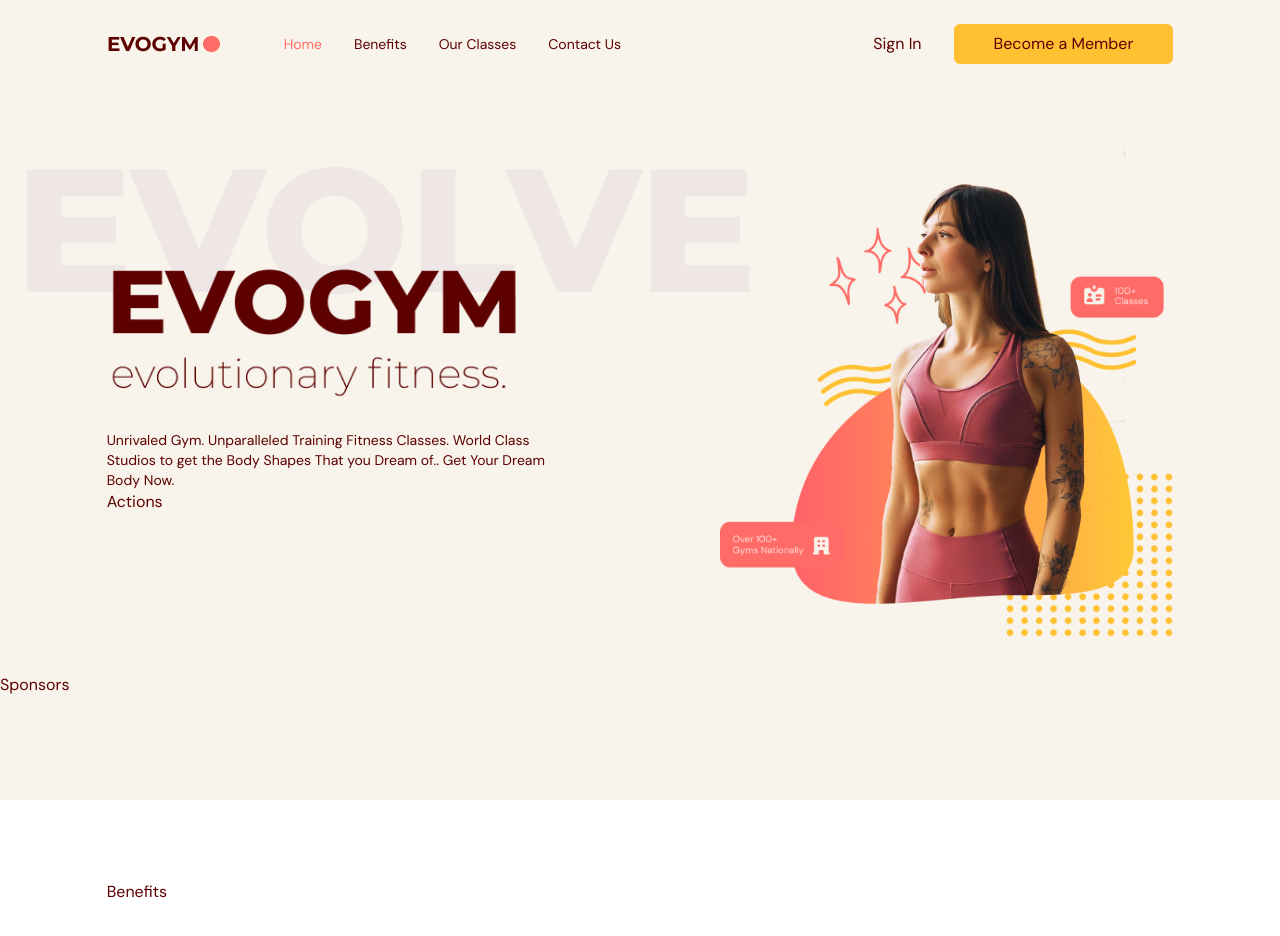
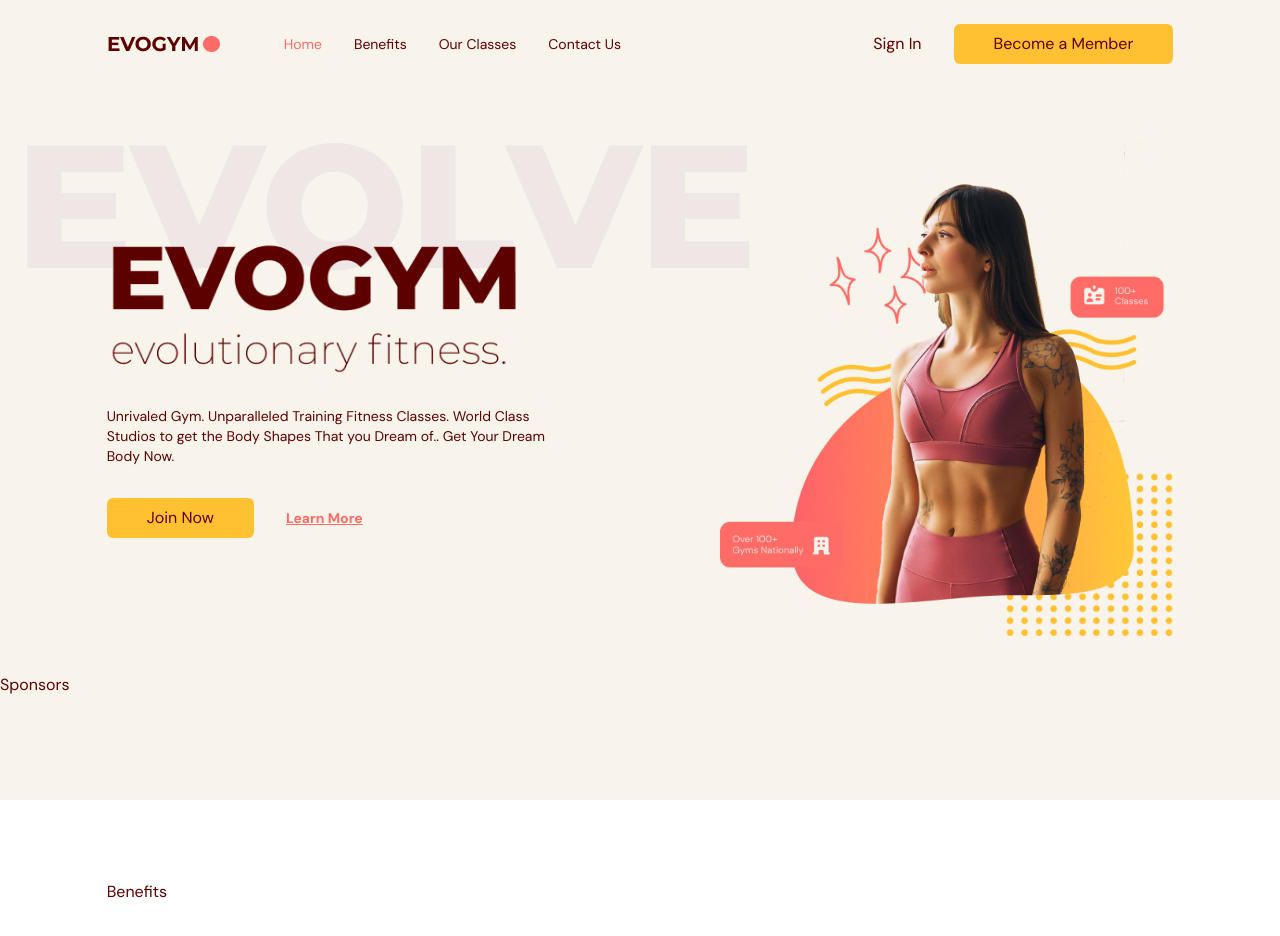
Before and after one commit to abr-ya/react-gym, a React (Vite) app: page / in a window 1280 px wide. Shown: the top 936 px of the page. Built offline with nearby package versions, Linux system fonts and the light colour scheme.

Commit message:
feat: Update Actions Component

```diff
--- a/src/components/ActionButton/ActionButton.tsx
+++ b/src/components/ActionButton/ActionButton.tsx
@@ -1,12 +1,14 @@
-import { PropsWithChildren } from "react";
+import { PropsWithChildren, useContext } from "react";
 import AnchorLink from "react-anchor-link-smooth-scroll";
 import { SelectedPage } from "@/interfaces";
+import AppContext from "@/context/AppContext";
 
-interface IActionButton {
-  setPage: (value: SelectedPage) => void;
-}
+// eslint-disable-next-line @typescript-eslint/no-empty-interface
+interface IActionButton {}
 
-const ActionButton = ({ children, setPage }: PropsWithChildren<IActionButton>): JSX.Element => {
+const ActionButton = ({ children }: PropsWithChildren<IActionButton>): JSX.Element => {
+  const { setPage } = useContext(AppContext);
+
   return (
     <AnchorLink
       className="rounded-md bg-secondary-500 px-10 py-2 hover:bg-primary-500 hover:text-white"
--- a/src/components/Navbar/Link.tsx
+++ b/src/components/Navbar/Link.tsx
@@ -1,14 +1,14 @@
+import AppContext from "@/context/AppContext";
 import { SelectedPage } from "@/interfaces";
-import { FC } from "react";
+import { FC, useContext } from "react";
 import AnchorLink from "react-anchor-link-smooth-scroll";
 
 interface ILink {
   title: string;
-  page: SelectedPage;
-  setPage: (value: SelectedPage) => void;
 }
 
-const Link: FC<ILink> = ({ title, page, setPage }) => {
+const Link: FC<ILink> = ({ title }) => {
+  const { page, setPage } = useContext(AppContext);
   const lowerCasePage = title.toLowerCase().replace(/ /g, "") as SelectedPage;
 
   return (
--- a/src/components/Navbar/Navbar.tsx
+++ b/src/components/Navbar/Navbar.tsx
@@ -1,17 +1,15 @@
-import { FC, useContext, useState } from "react";
+import { FC, useState } from "react";
 import { Bars3Icon, XMarkIcon } from "@heroicons/react/24/solid";
 import Logo from "@/assets/Logo.png";
 import useMediaQuery from "@/hooks/useMediaQuery";
 import Link from "./Link";
 import { ActionButton } from "@/components";
-import AppContext from "@/context/AppContext";
 
 interface INavbar {
   isTopOfPage: boolean;
 }
 
 const Navbar: FC<INavbar> = ({ isTopOfPage }) => {
-  const { page, setPage } = useContext(AppContext);
   const flexBetween = "flex items-center justify-between";
   const [isMenuToggled, setIsMenuToggled] = useState<boolean>(false);
   const isAboveMediumScreens = useMediaQuery("(min-width: 1060px)");
@@ -29,14 +27,14 @@ const Navbar: FC<INavbar> = ({ isTopOfPage }) => {
             {isAboveMediumScreens ? (
               <div className={`${flexBetween} w-full`}>
                 <div className={`${flexBetween} gap-8 text-sm`}>
-                  <Link title="Home" page={page} setPage={setPage} />
-                  <Link title="Benefits" page={page} setPage={setPage} />
-                  <Link title="Our Classes" page={page} setPage={setPage} />
-                  <Link title="Contact Us" page={page} setPage={setPage} />
+                  <Link title="Home" />
+                  <Link title="Benefits" />
+                  <Link title="Our Classes" />
+                  <Link title="Contact Us" />
                 </div>
                 <div className={`${flexBetween} gap-8`}>
                   <p>Sign In</p>
-                  <ActionButton setPage={setPage}>Become a Member</ActionButton>
+                  <ActionButton>Become a Member</ActionButton>
                 </div>
               </div>
             ) : (
@@ -60,10 +58,10 @@ const Navbar: FC<INavbar> = ({ isTopOfPage }) => {
 
           {/* MENU ITEMS */}
           <div className="ml-[33%] flex flex-col gap-10 text-2xl">
-            <Link title="Home" page={page} setPage={setPage} />
-            <Link title="Benefits" page={page} setPage={setPage} />
-            <Link title="Our Classes" page={page} setPage={setPage} />
-            <Link title="Contact Us" page={page} setPage={setPage} />
+            <Link title="Home" />
+            <Link title="Benefits" />
+            <Link title="Our Classes" />
+            <Link title="Contact Us" />
           </div>
         </div>
       )}
--- a/src/context/AppContext.tsx
+++ b/src/context/AppContext.tsx
@@ -1,7 +1,7 @@
-import { IAction, IApp, SelectedPage } from "@/interfaces";
+import { IAction, IAppContext, SelectedPage } from "@/interfaces";
 import { createContext, FC, ReactNode, useReducer } from "react";
 
-const initialState: IApp = {
+const initialState: IAppContext = {
   page: SelectedPage.Home,
 };
 
@@ -11,7 +11,7 @@ type PAYL = any;
 
 // Reducer mb separate File!
 // todo interface for reducer!
-const appReducer = (state: IApp, action: IAction<TYPE, PAYL>) => {
+const appReducer = (state: IAppContext, action: IAction<TYPE, PAYL>) => {
   switch (action.type) {
     case "SET_PAGE":
       return action.payload;
@@ -32,7 +32,7 @@ const initialContext = {
 };
 const AppContext = createContext<AppContextType>(initialContext);
 
-interface IAppManagerResult extends IApp {
+interface IAppManagerResult extends IAppContext {
   setPage: (page: SelectedPage) => void;
   resetApp: () => void;
 }
--- a/src/interfaces.ts
+++ b/src/interfaces.ts
@@ -5,7 +5,7 @@ export enum SelectedPage {
   ContactUs = "contactus",
 }
 
-export interface IApp {
+export interface IAppContext {
   page: SelectedPage;
 }
 
--- a/src/sections/Home/Actions.tsx
+++ b/src/sections/Home/Actions.tsx
@@ -1,5 +1,24 @@
+import { useContext } from "react";
+import AnchorLink from "react-anchor-link-smooth-scroll";
+import AppContext from "@/context/AppContext";
+import { ActionButton } from "@/components";
+import { SelectedPage } from "@/interfaces";
+
 const Actions = () => {
-  return <div>Actions</div>;
+  const { setPage } = useContext(AppContext);
+
+  return (
+    <div className="mt-8 flex items-center gap-8">
+      <ActionButton>Join Now</ActionButton>
+      <AnchorLink
+        className="text-sm font-bold text-primary-500 underline hover:text-secondary-500"
+        onClick={() => setPage(SelectedPage.ContactUs)}
+        href={`#${SelectedPage.ContactUs}`}
+      >
+        <p>Learn More</p>
+      </AnchorLink>
+    </div>
+  );
 };
 
 export default Actions;
```
